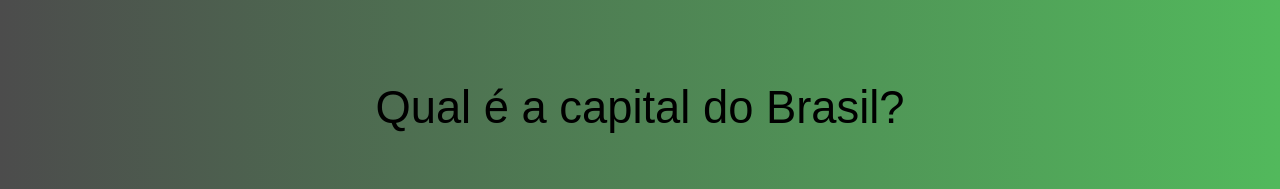
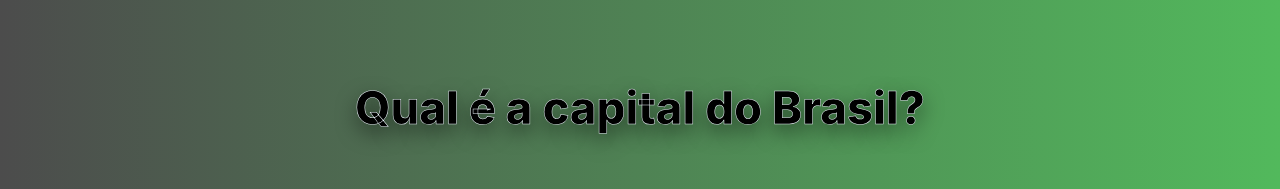
Before and after one commit to may-falexandre/yay, a plain HTML site: page index.html in a window 1280 px wide. Both pictures are taken after a click on the button "Jogar!". Shown: the top 189 px of the page. Drawn offline with Linux system fonts and the light colour scheme.

Commit message:
<style>: mexendo nas fontes e incrementando a visibilidade

```diff
--- a/style.css
+++ b/style.css
@@ -1,3 +1,6 @@
+@import url('https://fonts.googleapis.com/css2?family=Inter:ital,opsz,wght@0,14..32,100..900;1,14..32,100..900&display=swap');
+
+
 html, body, div, span, applet, object, iframe,
 h1, h2, h3, h4, h5, h6, p, blockquote, pre,
 a, abbr, acronym, address, big, cite, code,
@@ -47,7 +50,8 @@ body {
     justify-content: center;
     align-items: center;
     height: 100vh;
-    font-family: Arial, sans-serif;
+    font-family: "Inter", Arial, sans-serif;
+    font-weight: 1000;
     text-align: center;
     /* background-color: #52b95c; */
     background: linear-gradient(to right, rgba(0, 0, 0, 0.7), #52b95c),
@@ -122,8 +126,12 @@ body {
 
 .question-container p {
     font-size: 34pt;
+    font-weight: 800;
+    -webkit-text-stroke-width: 0.5px;
+    -webkit-text-stroke-color: aliceblue;
     color: black;
     margin-bottom: 10vh;
+    text-shadow: 0px 8px 20px rgba(0, 0, 0, 0.5);
 }
 
 .question-image-container {
@@ -154,6 +162,8 @@ body {
     font-size: 50pt;
     margin-top: 10vh;
     margin-bottom: 10vh;
+    -webkit-text-stroke-width: 0.5px;
+    -webkit-text-stroke-color: aliceblue;
 }
 
 .rainbow {
```
